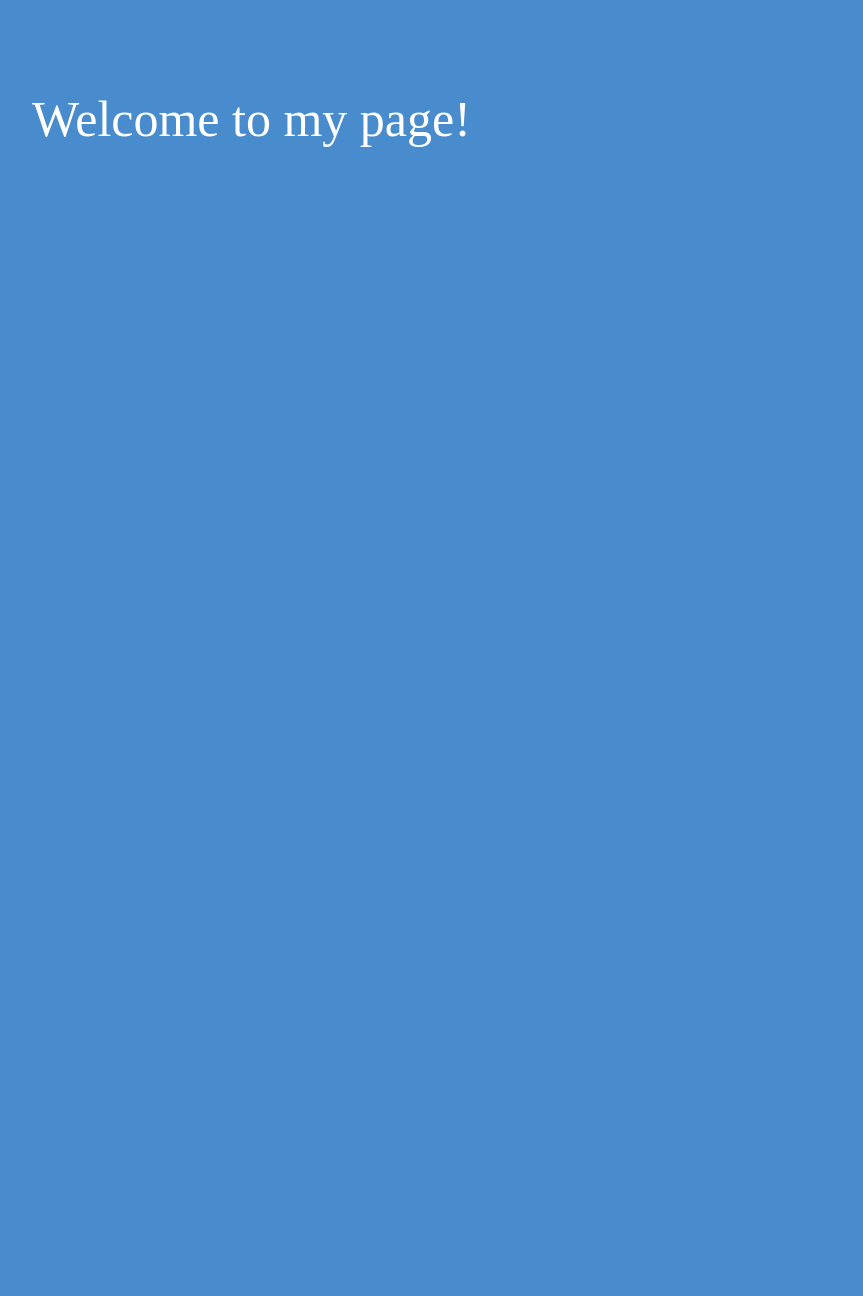
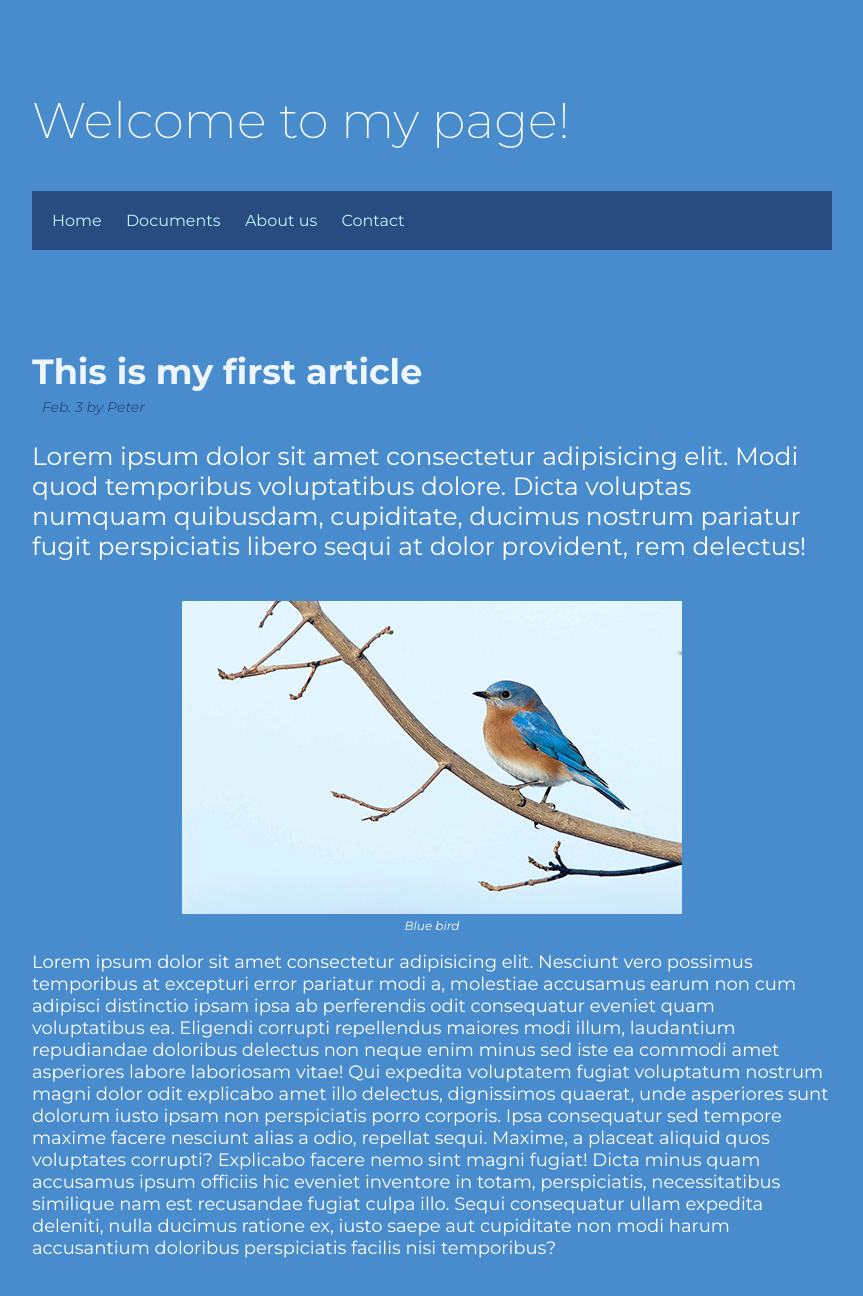
Before and after one commit to iugrai/frondend1_orak_2021_marc, a plain HTML site: page elso_weboldal/index.html in a window 1280 px wide. Shown: the whole page, without its empty margins (208-1071 px from the left). Before the commit the page ends 800 px from the top, so only its background shows below. Drawn offline with Linux system fonts and the light colour scheme.

Commit message:
első weboldal elkészítve

```diff
--- a/elso_weboldal/index.html
+++ b/elso_weboldal/index.html
@@ -5,14 +5,68 @@
     <meta charset="UTF-8">
     <meta http-equiv="X-UA-Compatible" content="IE=edge">
     <meta name="viewport" content="width=device-width, initial-scale=1.0">
-    <title>Document</title>
+    <title>Első weboldal</title>
+    <link rel="preconnect" href="https://fonts.gstatic.com">
+    <link href="https://fonts.googleapis.com/css2?family=Montserrat:ital,wght@0,200;0,400;0,700;1,400&display=swap"
+        rel="stylesheet">
     <link rel="stylesheet" href="./style.css">
 </head>
 
 <body>
     <header>
         <div class="page-title">Welcome to my page!</div>
+        <nav>
+            <ul class="main-menu">
+                <li class="main-menu-item">
+                    <!-- attributúm mondja meg hogy a link hova vigyen -->
+                    <a href="#">Home</a>
+                </li>
+                <li class="main-menu-item">
+                    <a href="#">Documents</a>
+                </li>
+                <li class="main-menu-item">
+                    <a href="#">About us</a>
+                </li>
+                <li class="main-menu-item">
+                    <a href="#">Contact</a>
+                </li>
+            </ul>
+        </nav>
     </header>
+
+    <main class="main-content">
+        <h1>This is my first article</h1>
+        <div class="created-date">
+            <time datetime="2020-02-03">Feb. 3</time> by Peter
+        </div>
+        <p class="content-lead">
+            Lorem ipsum dolor sit amet consectetur adipisicing elit. Modi quod temporibus voluptatibus dolore. Dicta
+            voluptas numquam quibusdam, cupiditate, ducimus nostrum pariatur fugit perspiciatis libero sequi at dolor
+            provident, rem delectus!
+        </p>
+        <figure class="image-container">
+            <a href="./blue_bird.jpg">
+                <img src=" ./blue_bird_sm.jpg" alt="Image of a blue bird" />
+            </a>
+            <figcaption>Blue bird</figcaption>
+        </figure>
+        <p class="content-body">
+            <!-- lorem150 -->
+            Lorem ipsum dolor sit amet consectetur adipisicing elit. Nesciunt vero possimus temporibus at excepturi
+            error pariatur modi a, molestiae accusamus earum non cum adipisci distinctio ipsam ipsa ab perferendis odit
+            consequatur eveniet quam voluptatibus ea. Eligendi corrupti repellendus maiores modi illum, laudantium
+            repudiandae doloribus delectus non neque enim minus sed iste ea commodi amet asperiores labore laboriosam
+            vitae! Qui expedita voluptatem fugiat voluptatum nostrum magni dolor odit explicabo amet illo delectus,
+            dignissimos quaerat, unde asperiores sunt dolorum iusto ipsam non perspiciatis porro corporis. Ipsa
+            consequatur sed tempore maxime facere nesciunt alias a odio, repellat sequi. Maxime, a placeat aliquid quos
+            voluptates corrupti? Explicabo facere nemo sint magni fugiat! Dicta minus quam accusamus ipsum officiis hic
+            eveniet inventore in totam, perspiciatis, necessitatibus similique nam est recusandae fugiat culpa illo.
+            Sequi consequatur ullam expedita deleniti, nulla ducimus ratione ex, iusto saepe aut cupiditate non modi
+            harum accusantium doloribus perspiciatis facilis nisi temporibus?
+        </p>
+
+
+    </main>
 </body>
 
 </html>
--- a/elso_weboldal/style.css
+++ b/elso_weboldal/style.css
@@ -1,5 +1,6 @@
 
 body {background: #488ccd;
+    font-family: 'Montserrat', sans-serif;
 width: 800px;
 color: white;
 /* alul fölül 0 margó, jobbra balra pedig automatikus */
@@ -13,3 +14,63 @@ padding: 50px;
     margin-top: 40px;
     margin-bottom: 40px;
 }
+.main-menu {
+    background-color: #284c80;
+    padding: 0;
+}
+
+.main-menu-item{
+    display: inline-block;
+}
+
+/* a main-menü-item -em belüli "a" tag */
+.main-menu-item a{
+    text-decoration: none;
+    margin-left: 20px;
+    padding: 20px 0;
+    color: rgb(188,248,255);
+    display: block;
+}
+/* ha a menüpont fölé visszük az egeret */
+.main-menu-item a:hover {
+    color:white;
+    text-decoration: underline;
+    cursor: pointer;
+}
+
+.image-container {
+    /* minden ebben az elemben levő inline elemet középre igazít */
+    text-align: center;
+}
+
+figcaption {
+    font-size: 12px;
+    font-style: italic;
+
+}
+
+h1 {
+    font-size: 35px;
+    color: rgb(237,245,255);
+    margin-bottom: 5px;
+    margin-top: 100px;
+}
+
+.created-date {
+    margin-bottom: 40p;
+    font-style: italic;
+    color: #284c80;
+    font-size: 14px;
+    margin-left: 10px;
+}
+
+/* egyszerre két elemet választunk ki */
+
+.content-lead {
+    font-size: 25px;
+    margin-bottom: 40px;
+}
+
+.content-body {
+    font-size: 18px;
+}
```
Also changed, not shown: elso_weboldal/blue_bird.jpg (added), elso_weboldal/blue_bird_sm.jpg (added).
